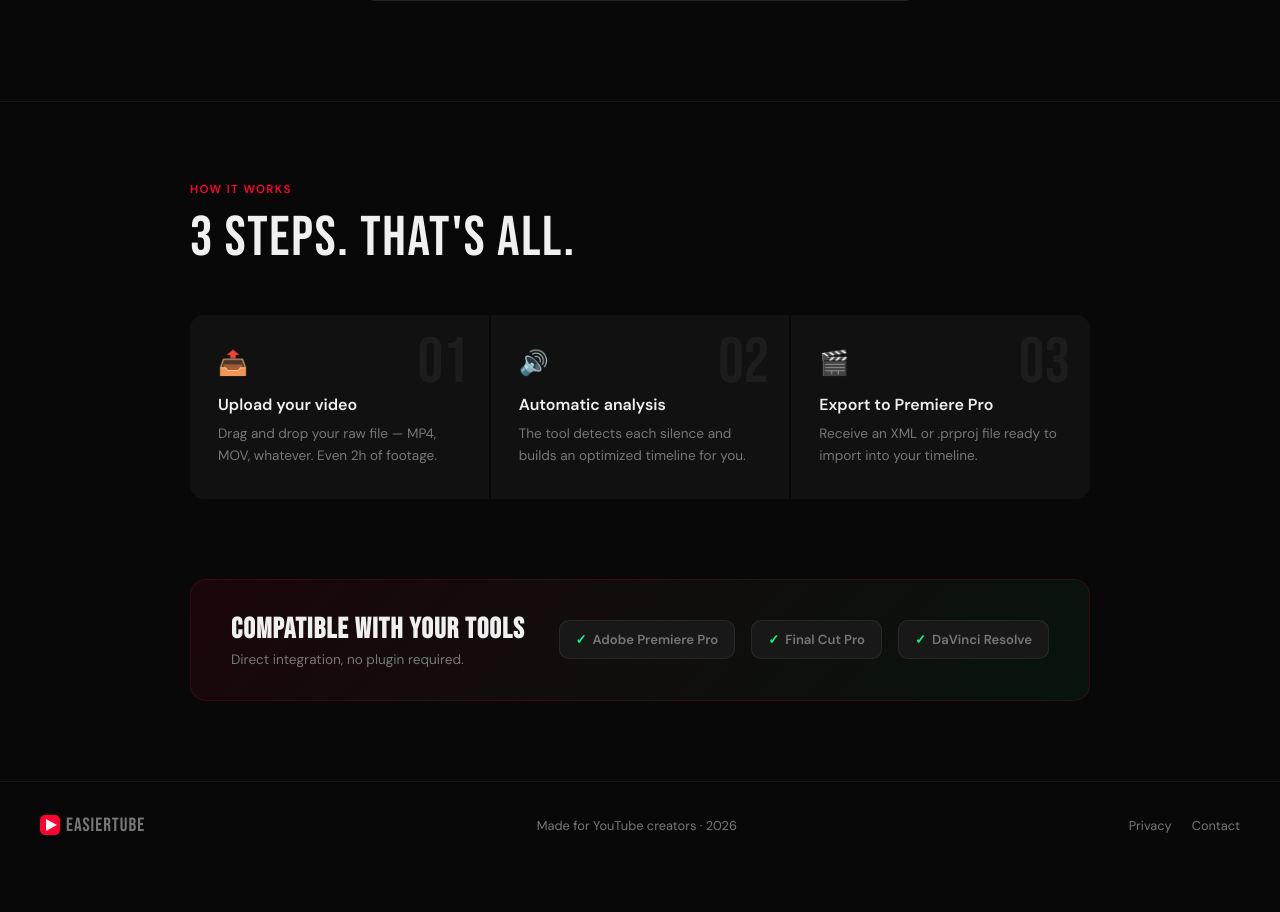
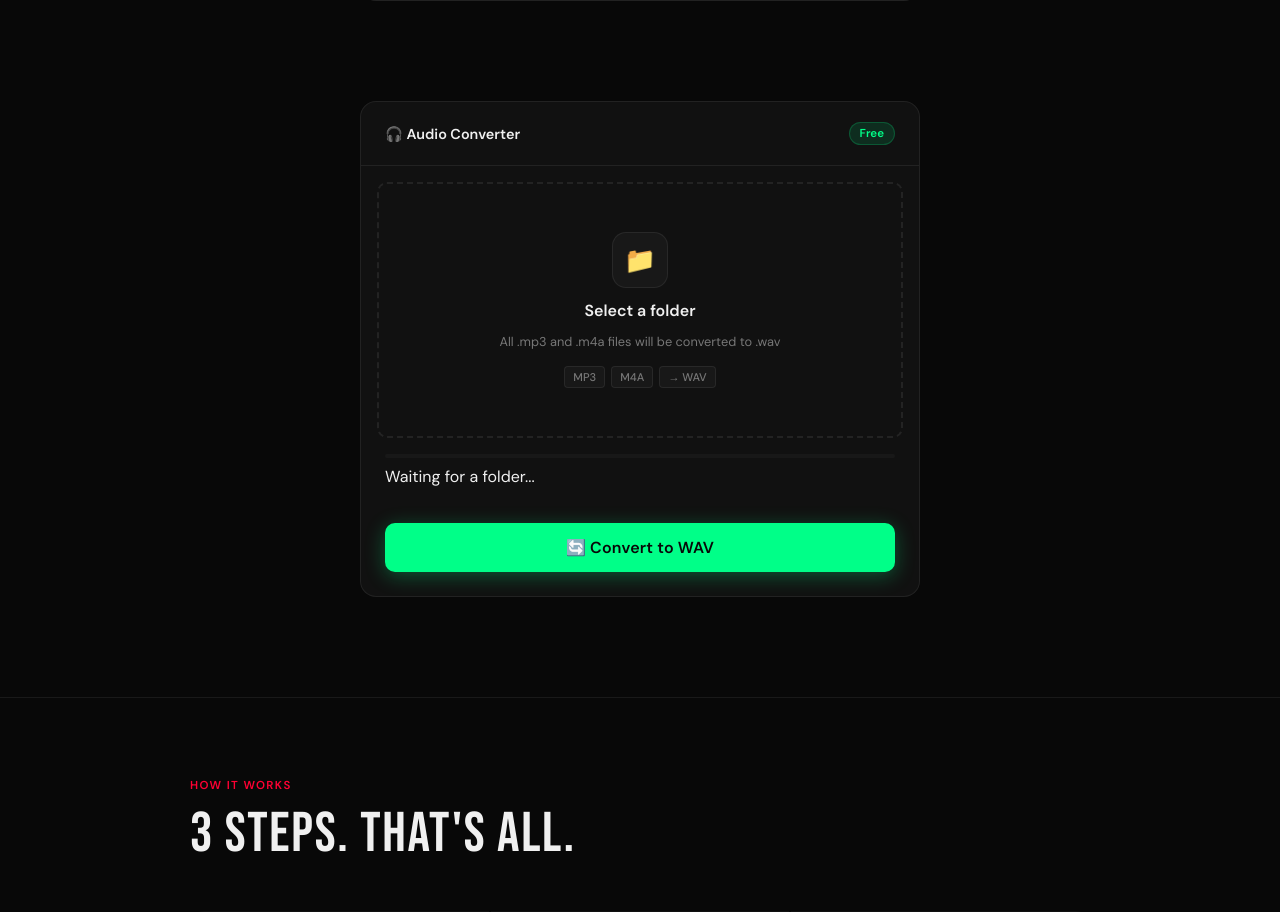
Before and after one commit to NAGZYY/EasierTube, a Flask app: page / in a window 1280 px wide. Shown: the part 1408-2320 px from the top of the page. Before the commit the page ends 2243 px from the top, so only its background shows below. Run offline with Flask 3, Linux system fonts and the light colour scheme.

Commit message:
Adding audio converter, mp3, m4a to wav
2026-04-01, 19h50

```diff
--- a/app.py
+++ b/app.py
@@ -1,102 +1,162 @@
-from flask import Flask, request, Response, send_file, stream_with_context
+from flask import Flask, request, Response, send_file
 from flask_cors import CORS
-import os
-import uuid
-import json
+import os, uuid, json, time
+
 from processor import process_video
+from utils import extract_audio
+
+from werkzeug.utils import secure_filename # Ajoute cet import en haut
+
+import platform
+import subprocess
 
 app = Flask(__name__, static_folder="static")
-# CORS est essentiel si ton frontend et backend ne sont pas sur le même port
 CORS(app)
 
-# Configuration des dossiers
 UPLOAD_FOLDER = "uploads"
 OUTPUT_FOLDER = "output"
+AUDIO_UPLOAD = "uploads/audio"
+AUDIO_OUTPUT = "output/audio"
 
 os.makedirs(UPLOAD_FOLDER, exist_ok=True)
 os.makedirs(OUTPUT_FOLDER, exist_ok=True)
+os.makedirs(AUDIO_UPLOAD, exist_ok=True)
+os.makedirs(AUDIO_OUTPUT, exist_ok=True)
 
+
+# ─────────────────────────────
+# PAGE PRINCIPALE
+# ─────────────────────────────
 @app.route("/")
 def index():
-    """Sert la page d'accueil de l'application."""
     return app.send_static_file("index.html")
 
+
+# ─────────────────────────────
+# XML VIDEO (INCHANGÉ)
+# ─────────────────────────────
 @app.route("/process", methods=["POST"])
 def process():
-    """Gère l'upload, le traitement et le retour de progression en temps réel."""
-    if 'file' not in request.files:
-        return {"error": "Aucun fichier envoyé"}, 400
+    if "file" not in request.files:
+        return {"error": "Aucun fichier"}, 400
 
     file = request.files["file"]
-    if file.filename == '':
-        return {"error": "Nom de fichier vide"}, 400
-
-    # Création d'un ID unique pour cette session de montage
     job_id = str(uuid.uuid4())
 
-    # Récupération des réglages envoyés par le frontend
-    sensitivity = request.form.get('sensitivity', 'normal')
-    try:
-        margin_ms = int(request.form.get('margin_ms', 120))
-    except (ValueError, TypeError):
-        margin_ms = 120
+    sensitivity = request.form.get("sensitivity", "normal")
+    margin_ms = int(request.form.get("margin_ms", 120))
 
-    # Définition des chemins de fichiers
-    # On garde l'extension .mp4 pour que Premiere reconnaisse le média source
     input_path = os.path.join(UPLOAD_FOLDER, f"{job_id}.mp4")
-    # L'output est maintenant un .xml standard (XMEML)
     output_xml = os.path.join(OUTPUT_FOLDER, f"{job_id}.xml")
 
-    # Sauvegarde du fichier uploadé
     file.save(input_path)
 
-    @stream_with_context
-    def generate():
-        try:
-            # Appel du processeur qui analyse l'audio et génère les segments
-            # On yield chaque étape pour mettre à jour la barre de progression en JS
-            for progress, status in process_video(input_path, output_xml, job_id, sensitivity, margin_ms):
-                yield json.dumps({"progress": progress, "status": status}) + "\n"
-
-            # Message final indiquant que le lien de téléchargement est prêt
+    def stream():
+        for progress, status in process_video(
+            input_path, output_xml, job_id, sensitivity, margin_ms
+        ):
             yield json.dumps({
-                "progress": 100,
-                "status": "Montage terminé !",
-                "done": True,
-                "download_url": f"/download/{job_id}"
+                "progress": progress,
+                "status": status
             }) + "\n"
 
-        except Exception as e:
-            # En cas d'erreur (ffmpeg manquant, etc.), on prévient le JS
-            yield json.dumps({"error": True, "message": str(e)}) + "\n"
+        yield json.dumps({
+            "progress": 100,
+            "done": True,
+            "download_url": f"/download/{job_id}"
+        }) + "\n"
 
-    return Response(generate(), mimetype="application/json")
+    return Response(stream(), mimetype="text/plain")
 
+
+# ─────────────────────────────
+# TÉLÉCHARGEMENT XML
+# ─────────────────────────────
 @app.route("/download/<job_id>")
 def download(job_id):
     path = os.path.join(OUTPUT_FOLDER, f"{job_id}.xml")
+    if not os.path.exists(path):
+        return {"error": "Introuvable"}, 404
 
-    # On récupère le nom passé dans l'URL, sinon "Project" par défaut
-    # Exemple d'URL : /download/123?filename=mon_super_film.mp4
-    original_filename = request.args.get('filename', 'Project')
+    return send_file(path, as_attachment=True)
 
-    friendly_name = f"EasierTube - {original_filename}.xml"
 
-    if os.path.exists(path):
-        return send_file(
-            path,
-            as_attachment=True,
-            download_name=friendly_name
-        )
-    return {"error": "Fichier introuvable"}, 404
+# ─────────────────────────────
+# ROUTE POUR OUVRIR LE DOSSIER (Nouveau)
+# ─────────────────────────────
+@app.route("/open-output-folder", methods=["GET"])
+def open_output_folder():
+    # On force le chemin absolu vers ton dossier de sortie
+    folder_path = os.path.abspath(AUDIO_OUTPUT)
 
-@app.route('/demo.mp4')
-def demo_video():
-    demo_path = os.path.join(app.root_path, 'demo.mp4')
-    if os.path.exists(demo_path):
-        return send_file(demo_path, mimetype='video/mp4')
-    return {"error": "Demo video introuvable"}, 404
+    print(f"Tentative d'ouverture du dossier : {folder_path}") # Vérifie ta console Python !
+
+    if not os.path.exists(folder_path):
+        return {"error": "Le dossier n'existe pas encore"}, 404
+
+    try:
+        if platform.system() == "Windows":
+            # Correction spécifique Windows : on utilise explorer avec le chemin
+            os.startfile(folder_path)
+        elif platform.system() == "Darwin": # macOS
+            subprocess.Popen(["open", folder_path])
+        else: # Linux
+            subprocess.Popen(["xdg-open", folder_path])
+
+        return {"status": "success"}, 200
+    except Exception as e:
+        print(f"Erreur lors de l'ouverture : {e}")
+        return {"error": str(e)}, 500
+
+# ─────────────────────────────
+# CONVERTISSEUR AUDIO (SSE-like)
+# ─────────────────────────────
+@app.route("/convert-audio", methods=["POST"])
+def convert_audio():
+    files = request.files.getlist("files")
+    if not files:
+        return {"error": "Aucun fichier"}, 400
+
+    # ÉTAPE 1 : On sauvegarde tout immédiatement sur le disque
+    # Cela évite l'erreur "read of closed file"
+    saved_files = []
+    for f in files:
+        safe_name = secure_filename(os.path.basename(f.filename))
+        if not safe_name:
+            continue
+        input_path = os.path.join(AUDIO_UPLOAD, safe_name)
+        f.save(input_path) # Sauvegarde réelle sur le disque
+        saved_files.append(safe_name)
+
+    def generate():
+        high_quality = True
+        total = len(saved_files)
+
+        for i, safe_name in enumerate(saved_files):
+            input_path = os.path.join(AUDIO_UPLOAD, safe_name)
+            name_without_ext = os.path.splitext(safe_name)[0]
+            output_path = os.path.abspath(os.path.join(AUDIO_OUTPUT, f"{name_without_ext}.wav"))
+
+            try:
+                # ÉTAPE 2 : Conversion
+                extract_audio(input_path, output_path, high_quality=high_quality)
+                status = f"✅ Convert : {safe_name}"
+            except Exception as e:
+                status = f"❌ Error : {str(e)}"
+
+            progress = int(((i + 1) / total) * 100)
+
+            yield json.dumps({
+                "progress": progress,
+                "status": status,
+                "done": (i + 1 == total)
+            }) + "\n"
+
+            # Nettoyage de l'input après conversion
+            if os.path.exists(input_path):
+                os.remove(input_path)
+
+    return Response(generate(), mimetype="text/plain")
 
 if __name__ == "__main__":
-    # threaded=True est crucial pour que le streaming JSON fonctionne bien
-    app.run(debug=True, port=5000, threaded=True)
+    app.run(debug=True, port=5000)
--- a/static/app.js
+++ b/static/app.js
@@ -19,7 +19,14 @@
     error: '❌ Une erreur est survenue.',
     launch: '▶ Lancer le traitement',
     done: '✅ Export prêt !',
-    download: '⬇ Télécharger le projet Premiere'
+    download: '⬇ Télécharger le projet Premiere',
+    audioDetected: ' fichiers audio détectés',
+    noAudio: '⚠️ Aucun fichier audio trouvé',
+    converting: '⏳ Conversion...',
+    connError: '❌ Erreur de connexion au serveur',
+    retry: 'Réessayer la conversion',
+    convDone: '✅ Conversion terminée (Dossier output/audio)',
+    openFolder: '📂 Ouvrir le dossier de destination'
   },
   en: {
     noFile: '⚠️ Add a video first',
@@ -30,7 +37,14 @@
     error: '❌ An error occurred.',
     launch: '▶ Start processing',
     done: '✅ Export ready!',
-    download: '⬇ Download Premiere project'
+    download: '⬇ Download Premiere project',
+    audioDetected: ' audio files detected',
+    noAudio: '⚠️ No audio files found',
+    converting: '⏳ Converting...',
+    connError: '❌ Server connection error',
+    retry: 'Retry conversion',
+    convDone: '✅ Conversion finished (Folder: output/audio)',
+    openFolder: '📂 Open destination folder'
   }
 };
 
@@ -151,3 +165,103 @@
     btn.textContent = t('launch');
   }
 }
+
+// --- VARIABLES AUDIO ---
+let audioFiles = [];
+const folderInput = document.getElementById('folderInput');
+const audioStatus = document.getElementById('audio-status');
+const audioBar = document.getElementById('audio-bar');
+const audioPct = document.getElementById('audio-pct');
+const btnAudio = document.getElementById('audio-start');
+
+folderInput.addEventListener('change', () => {
+    audioFiles = Array.from(folderInput.files).filter(f =>
+        f.name.toLowerCase().endsWith('.mp3') ||
+        f.name.toLowerCase().endsWith('.m4a') ||
+        f.name.toLowerCase().endsWith('.wav')
+    );
+
+    // Traduction dynamique du nombre de fichiers
+    audioStatus.textContent = audioFiles.length + t('audioDetected');
+});
+
+async function startAudioConvert() {
+    if (audioFiles.length === 0) {
+        audioStatus.textContent = t('noAudio');
+        return;
+    }
+
+    btnAudio.disabled = true;
+    btnAudio.textContent = t('converting');
+
+    const data = new FormData();
+    audioFiles.forEach(f => data.append('files', f));
+
+    try {
+        const res = await fetch('/convert-audio', {
+            method: 'POST',
+            body: data
+        });
+
+        if (!res.body) throw new Error("No response");
+
+        const reader = res.body.getReader();
+        const decoder = new TextDecoder();
+        let buffer = '';
+
+        while (true) {
+            const { value, done } = await reader.read();
+            if (done) break;
+
+            buffer += decoder.decode(value, { stream: true });
+            const lines = buffer.split('\n');
+            buffer = lines.pop();
+
+            for (const line of lines) {
+                const trimmedLine = line.trim();
+                if (!trimmedLine) continue;
+
+                try {
+                    const msg = JSON.parse(trimmedLine);
+
+                    if (msg.progress !== undefined) {
+                        audioBar.style.width = msg.progress + '%';
+                        audioPct.textContent = msg.progress + '%';
+                    }
+
+                    // Le message de statut venant de Python peut rester tel quel
+                    // ou être traduit si tu envoies des clés au lieu de phrases.
+                    if (msg.status) {
+                        audioStatus.textContent = msg.status;
+                    }
+
+                    if (msg.done) {
+                        finishAudioUI();
+                    }
+                } catch (e) {
+                    console.error("JSON Error:", e);
+                }
+            }
+        }
+    } catch (err) {
+        console.error(err);
+        audioStatus.textContent = t('connError');
+        btnAudio.disabled = false;
+        btnAudio.textContent = t('retry');
+    }
+}
+
+function finishAudioUI() {
+    audioStatus.textContent = t('convDone');
+
+    btnAudio.disabled = false;
+    btnAudio.textContent = t('openFolder');
+    btnAudio.style.backgroundColor = "#28a745";
+    btnAudio.classList.add('btn-success');
+
+    btnAudio.onclick = function() {
+        fetch('/open-output-folder')
+            .then(r => r.json())
+            .catch(err => console.error("Error opening folder", err));
+    };
+}
--- a/static/index.html
+++ b/static/index.html
@@ -118,6 +118,66 @@
       <button id="start" onclick="handleStart()">
         <span class="lang-fr">⚡ Lancer le traitement</span>
         <span class="lang-en" style="display:none;">⚡ Start processing</span>
+      </button>
+    </div>
+  </div>
+</section>
+
+<!-- ─── AUDIO CONVERTER ─── -->
+<section class="upload-section" id="audio-section">
+  <div class="upload-card">
+    <div class="card-header">
+      <div class="card-header-left">
+        <span class="lang-fr">🎧 Convertisseur Audio</span>
+        <span class="lang-en" style="display:none;">🎧 Audio Converter</span>
+      </div>
+      <span class="tag">
+        <span class="lang-fr">Gratuit</span>
+        <span class="lang-en" style="display:none;">Free</span>
+      </span>
+    </div>
+
+    <div class="dropzone" onclick="document.getElementById('folderInput').click()">
+      <div class="dropzone-icon">📁</div>
+      <div class="dropzone-title">
+        <span class="lang-fr">Sélectionne un dossier</span>
+        <span class="lang-en" style="display:none;">Select a folder</span>
+      </div>
+      <div class="dropzone-sub">
+        <span class="lang-fr">Tous les .mp3 et .m4a seront convertis en .wav</span>
+        <span class="lang-en" style="display:none;">All .mp3 and .m4a files will be converted to .wav</span>
+      </div>
+      <div class="dropzone-formats">
+        <span class="format-tag">MP3</span>
+        <span class="format-tag">M4A</span>
+        <span class="format-tag">→ WAV</span>
+      </div>
+      <input
+        type="file"
+        id="folderInput"
+        webkitdirectory
+        directory
+        multiple
+      >
+    </div>
+
+    <div class="progress-section">
+      <div class="progress-bar-wrap">
+        <div id="audio-bar"></div>
+      </div>
+      <div class="progress-meta">
+        <span id="audio-status">
+          <span class="lang-fr">En attente d'un dossier...</span>
+          <span class="lang-en" style="display:none;">Waiting for a folder...</span>
+        </span>
+        <span id="audio-pct"></span>
+      </div>
+    </div>
+
+    <div class="card-footer">
+      <button id="audio-start" onclick="startAudioConvert()">
+        <span class="lang-fr">🔄 Convertir en WAV</span>
+        <span class="lang-en" style="display:none;">🔄 Convert to WAV</span>
       </button>
     </div>
   </div>
--- a/static/style.css
+++ b/static/style.css
@@ -816,7 +816,7 @@
         justify-content: center;
         transition: transform 0.2s, background 0.2s;
         font-family: monospace;
-        box-shadow: 0 16px 40px rgba(0,0,0,0.45);
+        box-shadow: 0 16px 40px rgba(0, 0, 0, 0.45);
         pointer-events: auto;
     }
 
@@ -830,6 +830,45 @@
     .demo-close:hover {
         background: rgba(0, 0, 0, 0.9);
         border-color: rgba(255, 255, 255, 0.4);
+    }
+
+    #audio-bar {
+        height: 100%;
+        width: 0%;
+        background: linear-gradient(90deg, var(--green), #00ffcc);
+        border-radius: 2px;
+        transition: width 0.3s ease;
+        box-shadow: 0 0 8px var(--green-glow);
+    }
+
+    #audio-start {
+        width: 100%;
+        padding: 14px;
+        background: var(--green);
+        color: #080808;
+        border: none;
+        border-radius: 10px;
+        font-size: 1rem;
+        font-weight: 700;
+        cursor: pointer;
+        display: flex;
+        align-items: center;
+        justify-content: center;
+        gap: 8px;
+        transition: opacity 0.2s, transform 0.15s, box-shadow 0.2s;
+        font-family: 'DM Sans', sans-serif;
+        letter-spacing: 0.01em;
+        box-shadow: 0 4px 20px var(--green-glow);
+    }
+
+    #audio-start:hover {
+        opacity: 0.9;
+        transform: translateY(-1px);
+        box-shadow: 0 8px 32px var(--green-glow);
+    }
+
+    #audio-start:active {
+        transform: translateY(0);
     }
 
     /* ─── FOOTER ─── */
```
Also changed, not shown: processor.py (+30 -10 lines), utils.py (+15 -17 lines).
